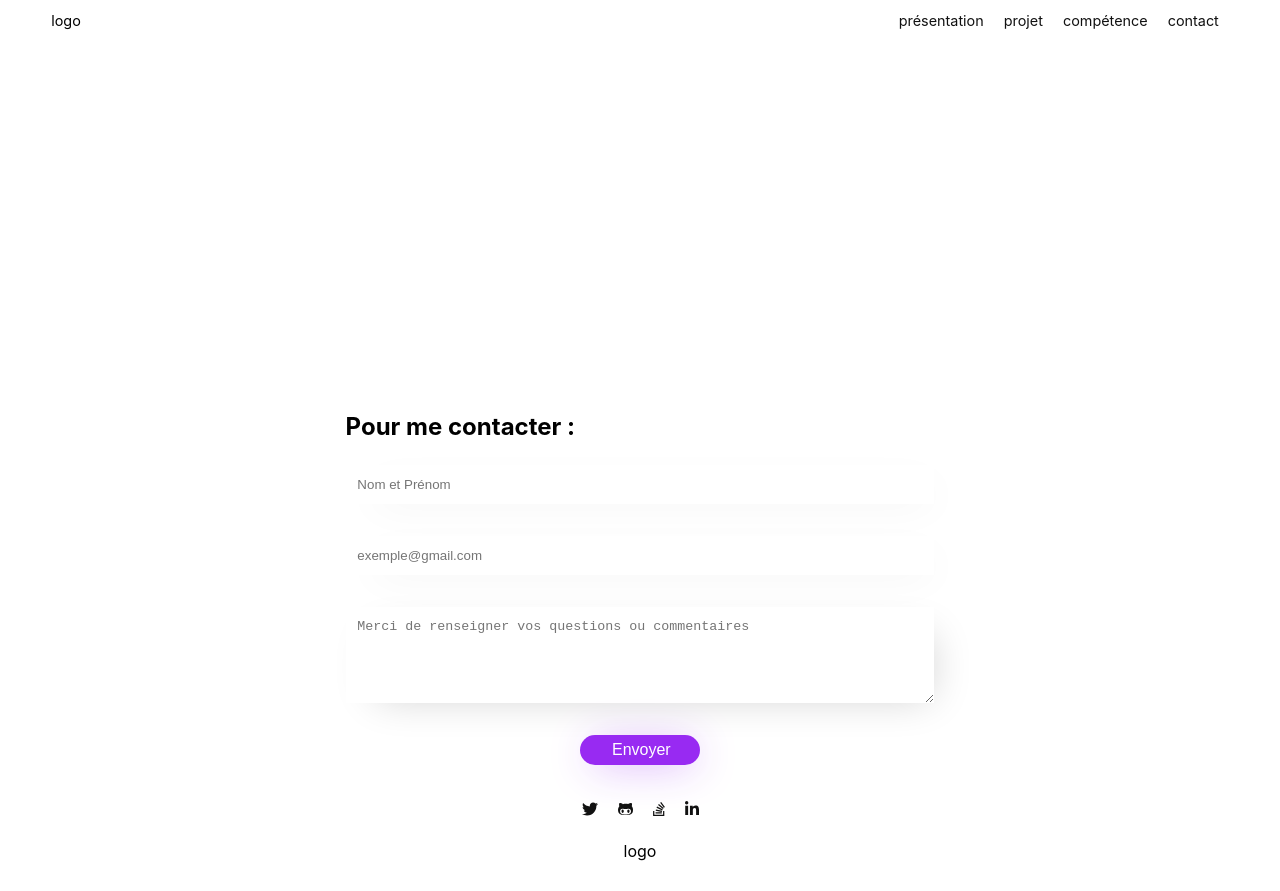
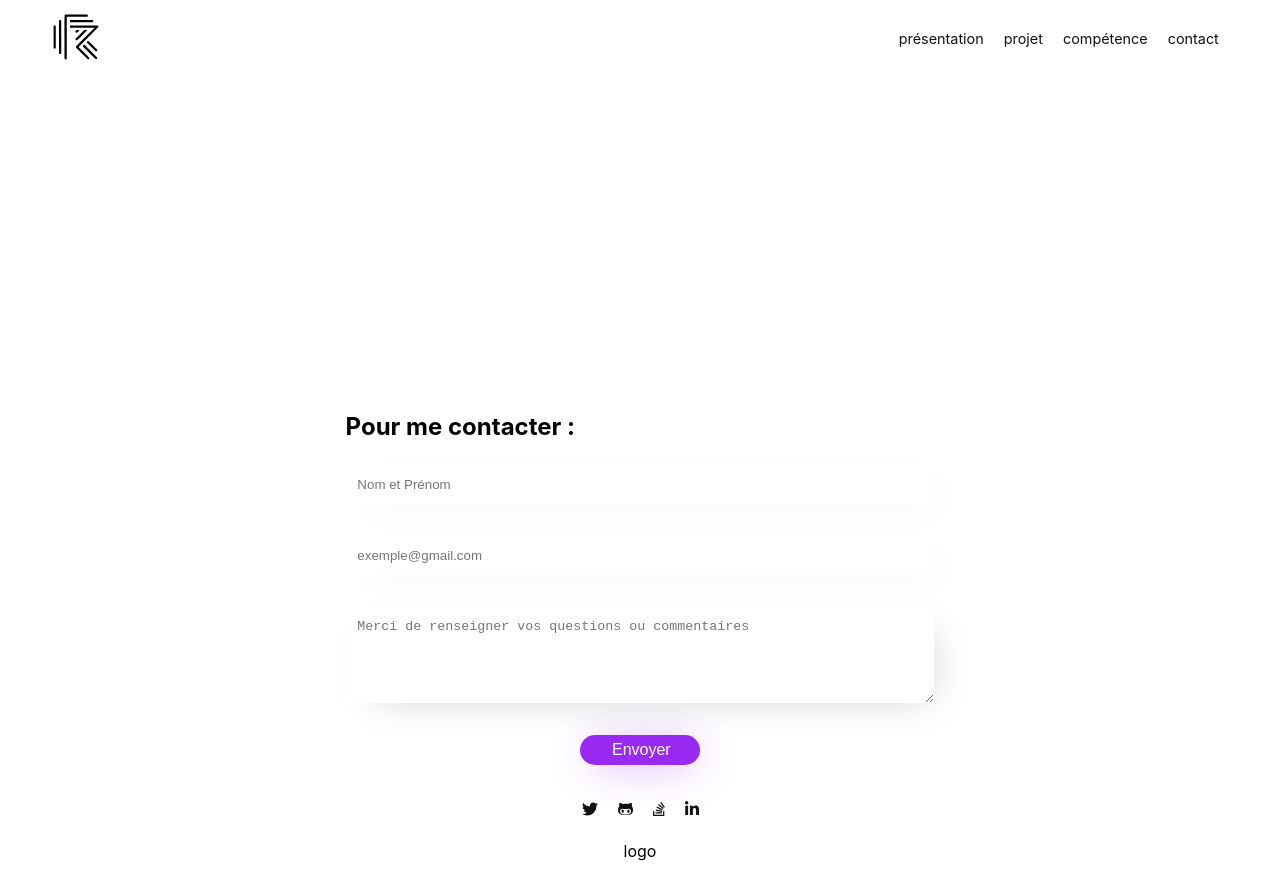
Before and after one commit to Huor97/portfolio, a React (Create React App) app: page / in a window 1280 px wide. Built offline with nearby package versions, Linux system fonts and the light colour scheme.

Commit message:
ajouter-logo

```diff
--- a/src/components/Nav.js
+++ b/src/components/Nav.js
@@ -2,6 +2,8 @@ import React from "react";
 import { useState } from "react";
 import { FontAwesomeIcon } from "@fortawesome/react-fontawesome";
 import { faBars } from "@fortawesome/free-solid-svg-icons";
+import logo from "../images/logo3.svg";
+
 import "./Nav.scss";
 function Nav() {
   const [toggleMenu, setToggleMenu] = useState(false);
@@ -9,10 +11,12 @@ function Nav() {
   const handleClick = () => {
     toggleMenu ? setToggleMenu(false) : setToggleMenu(true);
   };
-  console.log(toggleMenu);
+
   return (
     <div className={`nav ${toggleMenu && "show"} `}>
-      <div className="nav__logo">logo</div>
+      <div className="nav__logo">
+        <img src={logo} alt="r logo" width="50px" />
+      </div>
 
       <button className="nav__burger" onClick={handleClick}>
         <FontAwesomeIcon icon={faBars} />
--- a/src/components/Nav.scss
+++ b/src/components/Nav.scss
@@ -1,5 +1,5 @@
 .nav {
-  z-index: 1;
+  z-index: 2;
   display: flex;
   align-items: center;
   justify-content: space-between;
@@ -48,6 +48,7 @@
         height: calc(100vh - 60px);
         top: 60px;
         background-color: #111;
+
         .nav__link {
           color: #fff;
         }
```
Also changed, not shown: src/images/logo3.svg (added).
